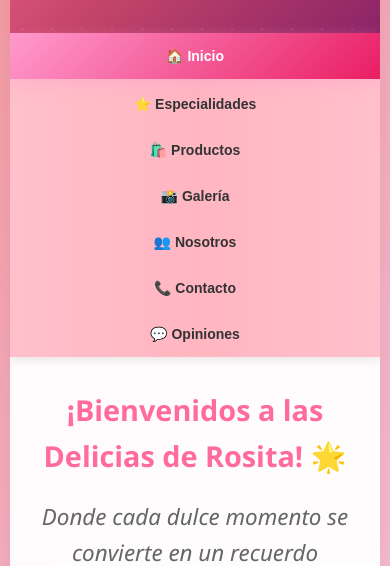
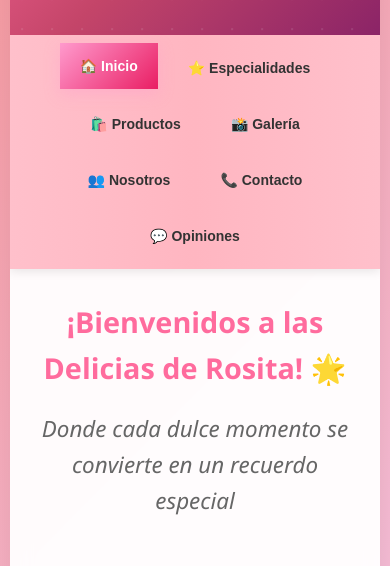
Before and after one commit to YormanAlexanderCarrillo/DeliciasDeRosita, a plain HTML site: page index.html in a window 390 px wide. Shown: the part 237-803 px from the top of the page. Drawn offline with Linux system fonts and the light colour scheme.

Commit message:
Responsive

```diff
--- a/index.html
+++ b/index.html
@@ -16,6 +16,9 @@
         </header>
 
         <nav class="nav">
+            <div class="nav-container">
+                <button class="nav-toggle" id="navToggle">☰</button>
+                <div class="nav-menu" id="navMenu">
                     <button class="nav-btn active" onclick="showSection('inicio')">🏠 Inicio</button>
                     <button class="nav-btn" onclick="showSection('especialidades')">⭐ Especialidades</button>
                     <button class="nav-btn" onclick="showSection('productos')">🛍️ Productos</button>
@@ -23,7 +26,11 @@
                     <button class="nav-btn" onclick="showSection('nosotros')">👥 Nosotros</button>
                     <button class="nav-btn" onclick="showSection('contacto')">📞 Contacto</button>
                     <button class="nav-btn" onclick="showSection('opiniones')">💬 Opiniones</button>
+                </div>
+            </div>
         </nav>
+
+
 
         <main class="content">
             <!-- Sección Inicio -->
--- a/styles.css
+++ b/styles.css
@@ -80,28 +80,54 @@ body {
     transform: scale(1.1) rotate(10deg);
 }
 
-/* Navigation Styles */
+
+/* NAV*/
+
 .nav {
     background: linear-gradient(90deg, #ffc0cb, #ffb6c1, #ffc0cb);
-    padding: 0;
+    box-shadow: 0 2px 10px rgba(0,0,0,0.1);
+    width: 100%;
+}
+
+.nav-container {
     display: flex;
+    justify-content: space-between;
+    align-items: center;
+    flex-wrap: wrap;
+    max-width: 1200px;
+    margin: 0 auto;
+    padding: 10px 20px;
+}
+
+.nav-toggle {
+    display: none;
+    background: none;
+    border: none;
+    font-size: 26px;
+    cursor: pointer;
+    color: #333;
+}
+
+.nav-menu {
+    display: flex;
+    gap: 10px;
+    flex-wrap: wrap;
     justify-content: center;
-    flex-wrap: wrap;
-    box-shadow: 0 2px 10px rgba(0,0,0,0.1);
+    align-items: center;
 }
 
 .nav-btn {
     background: none;
     border: none;
-    padding: 18px 25px;
+    padding: 15px 25px;
     cursor: pointer;
     font-weight: 600;
     color: #333;
     transition: all 0.3s ease;
-    border-radius: 0;
     font-size: 16px;
     position: relative;
     overflow: hidden;
+    border-radius: 10px;
 }
 
 .nav-btn::before {
@@ -125,6 +151,54 @@ body {
     transform: translateY(-2px);
     box-shadow: 0 5px 15px rgba(255,154,205,0.4);
 }
+
+
+/* Navigation Styles
+.nav {
+    background: linear-gradient(90deg, #ffc0cb, #ffb6c1, #ffc0cb);
+    padding: 0;
+    display: flex;
+    justify-content: center;
+    flex-wrap: wrap;
+    box-shadow: 0 2px 10px rgba(0,0,0,0.1);
+}
+
+.nav-btn {
+    background: none;
+    border: none;
+    padding: 18px 25px;
+    cursor: pointer;
+    font-weight: 600;
+    color: #333;
+    transition: all 0.3s ease;
+    border-radius: 0;
+    font-size: 16px;
+    position: relative;
+    overflow: hidden;
+}
+
+.nav-btn::before {
+    content: '';
+    position: absolute;
+    top: 0;
+    left: -100%;
+    width: 100%;
+    height: 100%;
+    background: linear-gradient(90deg, transparent, rgba(255,255,255,0.4), transparent);
+    transition: left 0.5s;
+}
+
+.nav-btn:hover::before {
+    left: 100%;
+}
+
+.nav-btn:hover, .nav-btn.active {
+    background: linear-gradient(135deg, #ff9acd, #e91e63);
+    color: white;
+    transform: translateY(-2px);
+    box-shadow: 0 5px 15px rgba(255,154,205,0.4);
+}
+ */
 
 /* Content Styles */
 .content {
@@ -428,17 +502,13 @@ body {
 }
 
 .product-card {
-    background: rgba(255, 255, 255, 0.95);
+    background: rgba(255,255,255,0.95);
     border-radius: 20px;
     padding: 30px;
     text-align: center;
-    box-shadow: 0 10px 30px rgba(0, 0, 0, 0.1);
+    box-shadow: 0 10px 30px rgba(0,0,0,0.1);
     transition: all 0.3s ease;
     border: 2px solid transparent;
-    width: 100%;
-    max-width: 300px;  /* Controla el tamaño máximo de cada tarjeta */
-    margin: 10px auto; /* Centrado en móvil */
-    box-sizing: border-box;
 }
 
 .product-card:hover {
```
Also changed, not shown: script.js (+6 -6 lines). Lines whose indentation alone changed are shown as unchanged.
